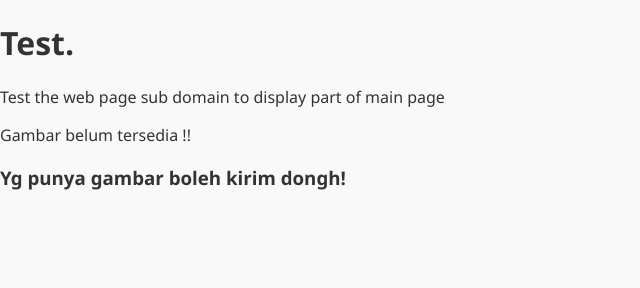
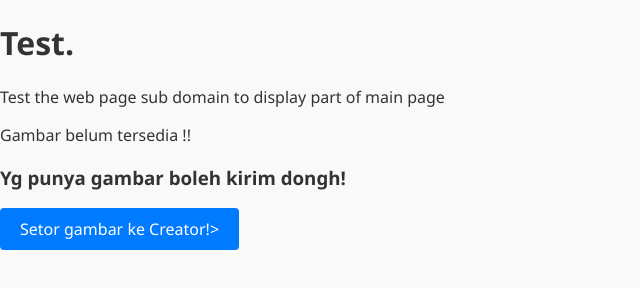
Before and after one commit to White-HatJatim/siliwangiscout, a plain HTML site: page imagekeg.html in a window 1280 px wide. Shown: the whole page, without its empty margins (0-640 px from the left). Drawn offline with Linux system fonts and the light colour scheme.

Commit message:
Update imagekeg.html rawrr

```diff
--- a/imagekeg.html
+++ b/imagekeg.html
@@ -9,6 +9,7 @@
     <p>Test the web page sub domain to display part of main page</p>
     <p>Gambar belum tersedia !!</p>
     <h3>Yg punya gambar boleh kirim dongh!</h3>
+    <a hrev="https://wa.me/628881810626?text=Setor+gambar+kegiatan+Siliwangi" class="button">Setor gambar ke Creator!>
     <style>
          /* Global Styles */
         body {
```
